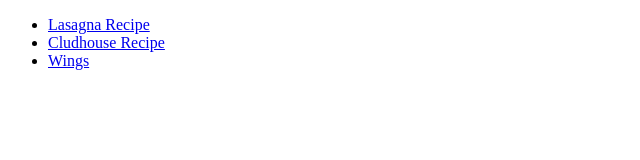
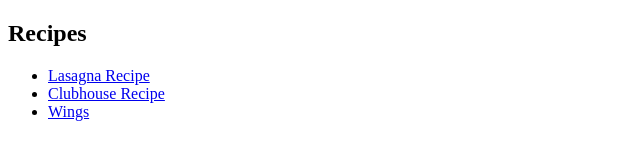
Before and after one commit to nnffttiiee/odin-recipes, a plain HTML site: page index.html in a window 1280 px wide. Shown: the whole page, without its empty margins (0-640 px from the left). Drawn offline with Linux system fonts and the light colour scheme.

Commit message:
ASSINGMENT COMPLETE

```diff
--- a/index.html
+++ b/index.html
@@ -6,11 +6,12 @@
     </head>
 
     <body>
+        <h2>Recipes</h2>
 
 
         <ul>
         <li><a href="/home/david/repos/odin-recipes/recipes/lasagna.html">Lasagna Recipe</a></li>
-        <li><a href="/home/david/repos/odin-recipes/recipes/club.html">Cludhouse Recipe</a></li>
+        <li><a href="/home/david/repos/odin-recipes/recipes/club.html">Clubhouse Recipe</a></li>
         <li><a href="/home/david/repos/odin-recipes/recipes/wings.html">Wings</a></li>
 
 
```
